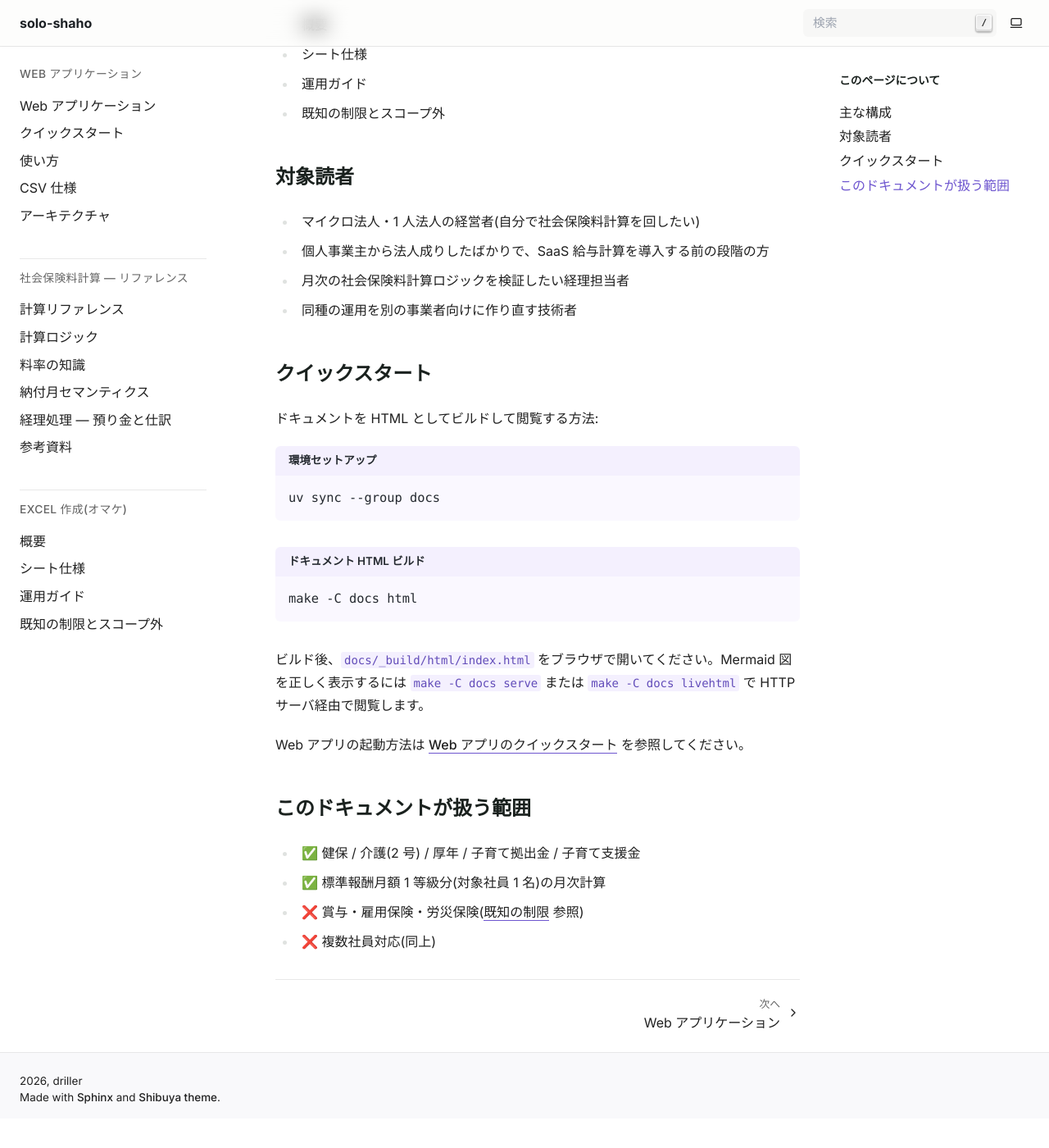
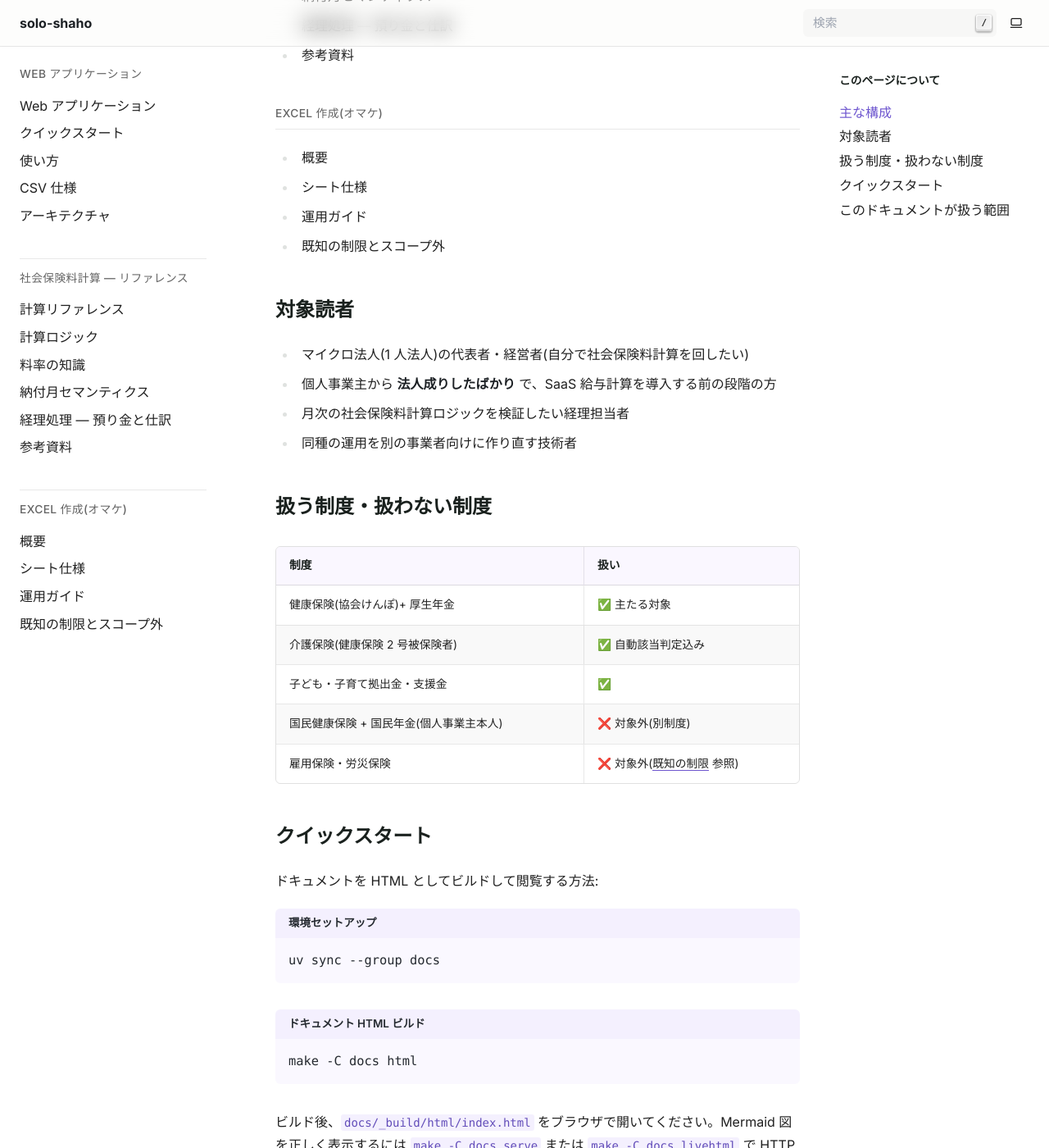
Before and after one commit to drillan/solo-shaho, a Sphinx documentation site: the page built from docs/index.md, in a window 1280 px wide and 1400 px high, scrolled down 1045 px. Shown: the whole window at 82% size. Built offline with Sphinx 7.4.7, drawn with Linux system fonts in a browser that asks for light colours; before the commit the page ends 2409 px from its top, so only the background shows below that; some of the changed text lies outside the part shown.

Commit message:
docs: clarify scope as micro-corporation only, exclude sole proprietors
「マイクロ法人・個人事業主向け」という従来表現は、個人事業主本人を
対象に含むかのように読める誤解の元だった。実際は被用者保険(協会
けんぽ + 厚生年金)のみが本プロジェクトの対象で、個人事業主本人が
加入する国民健康保険 + 国民年金は計算できない。

- README, docs/index.md, docs/web/index.md, docs/excel/index.md の
  リード文を「マイクロ法人(1 人法人)向け」に絞り、制度名(社会
  保険 = 協会けんぽ + 厚生年金)を明記
- docs/index.md と docs/web/index.md に note 注記を追加して国保 +
  国年が対象外であること、個人事業主は法人成り後が利用想定である
  ことを明示
- docs/index.md に「扱う制度・扱わない制度」表を新設し、対象/対象外
  を一目で分かる形に整理
- 対象読者から「個人事業主から法人成りしたばかり」を残し(法人成り
  後は対象内のため)、本文の主語と整合させた

Co-Authored-By: Claude Opus 4.7 (1M context) <noreply@anthropic.com>

````diff
--- a/docs/index.md
+++ b/docs/index.md
@@ -1,8 +1,12 @@
 # solo-shaho ドキュメント
 
-**マイクロ法人・個人事業主向け** に、月次の社会保険料計算を社労士や SaaS に頼らず自前で完結させるためのドキュメントです。
+**マイクロ法人(1 人法人)向け** に、社会保険(健康保険 + 厚生年金)の月次保険料計算を社労士や SaaS に頼らず自前で完結させるためのドキュメントです。
 
 ブラウザで動作する **Web アプリ** を主要ツールとして提供し、計算の根拠は **リファレンス** として整理しています。Excel + Python による自作運用は、付録として残しています。
+
+```{note}
+本プロジェクトは **被用者保険(協会けんぽ + 厚生年金)** を対象とします。個人事業主本人の **国民健康保険 + 国民年金** は計算対象外です。個人事業主の方は「法人成り後」が利用想定です。
+```
 
 ## 主な構成
 
@@ -41,10 +45,20 @@ excel/limitations
 
 ## 対象読者
 
-- マイクロ法人・1 人法人の経営者(自分で社会保険料計算を回したい)
-- 個人事業主から法人成りしたばかりで、SaaS 給与計算を導入する前の段階の方
+- マイクロ法人(1 人法人)の代表者・経営者(自分で社会保険料計算を回したい)
+- 個人事業主から **法人成りしたばかり** で、SaaS 給与計算を導入する前の段階の方
 - 月次の社会保険料計算ロジックを検証したい経理担当者
 - 同種の運用を別の事業者向けに作り直す技術者
+
+## 扱う制度・扱わない制度
+
+| 制度 | 扱い |
+|---|---|
+| 健康保険(協会けんぽ)+ 厚生年金 | ✅ 主たる対象 |
+| 介護保険(健康保険 2 号被保険者) | ✅ 自動該当判定込み |
+| 子ども・子育て拠出金・支援金 | ✅ |
+| 国民健康保険 + 国民年金(個人事業主本人) | ❌ 対象外(別制度) |
+| 雇用保険・労災保険 | ❌ 対象外([既知の制限](excel/limitations.md) 参照) |
 
 ## クイックスタート
 
````
Also changed, not shown: README.md (+3 -1 lines), docs/excel/index.md (+1 -1 lines), docs/web/index.md (+5 -1 lines).
